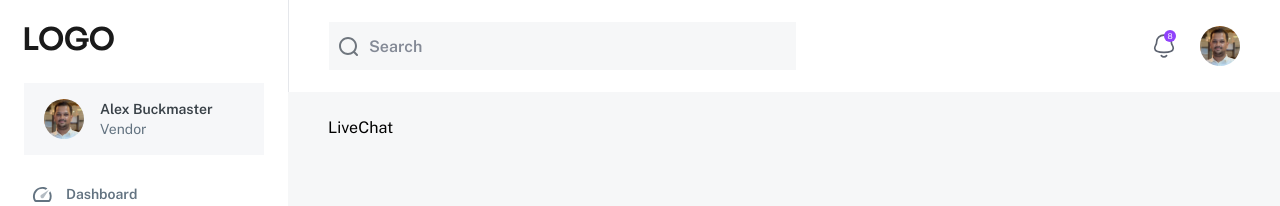
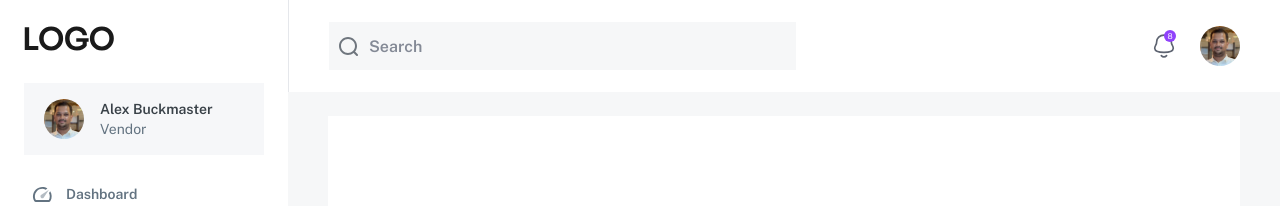
Before and after one commit to AkbarOpediatech/book-the-party-d, a Next.js app: page /dashboard/vendor/chat in a window 1280 px wide. Shown: the top 206 px of the page. Built offline with nearby package versions, Linux system fonts and the light colour scheme.

Commit message:
create chat page

```diff
--- a/src/app/(dashboard)/dashboard/vendor/chat/page.tsx
+++ b/src/app/(dashboard)/dashboard/vendor/chat/page.tsx
@@ -1,5 +1,5 @@
 const VendorChat = () => {
-  return <div>LiveChat</div>
+  return <div className="h-full bg-white"></div>
 }
 
 export default VendorChat
```
